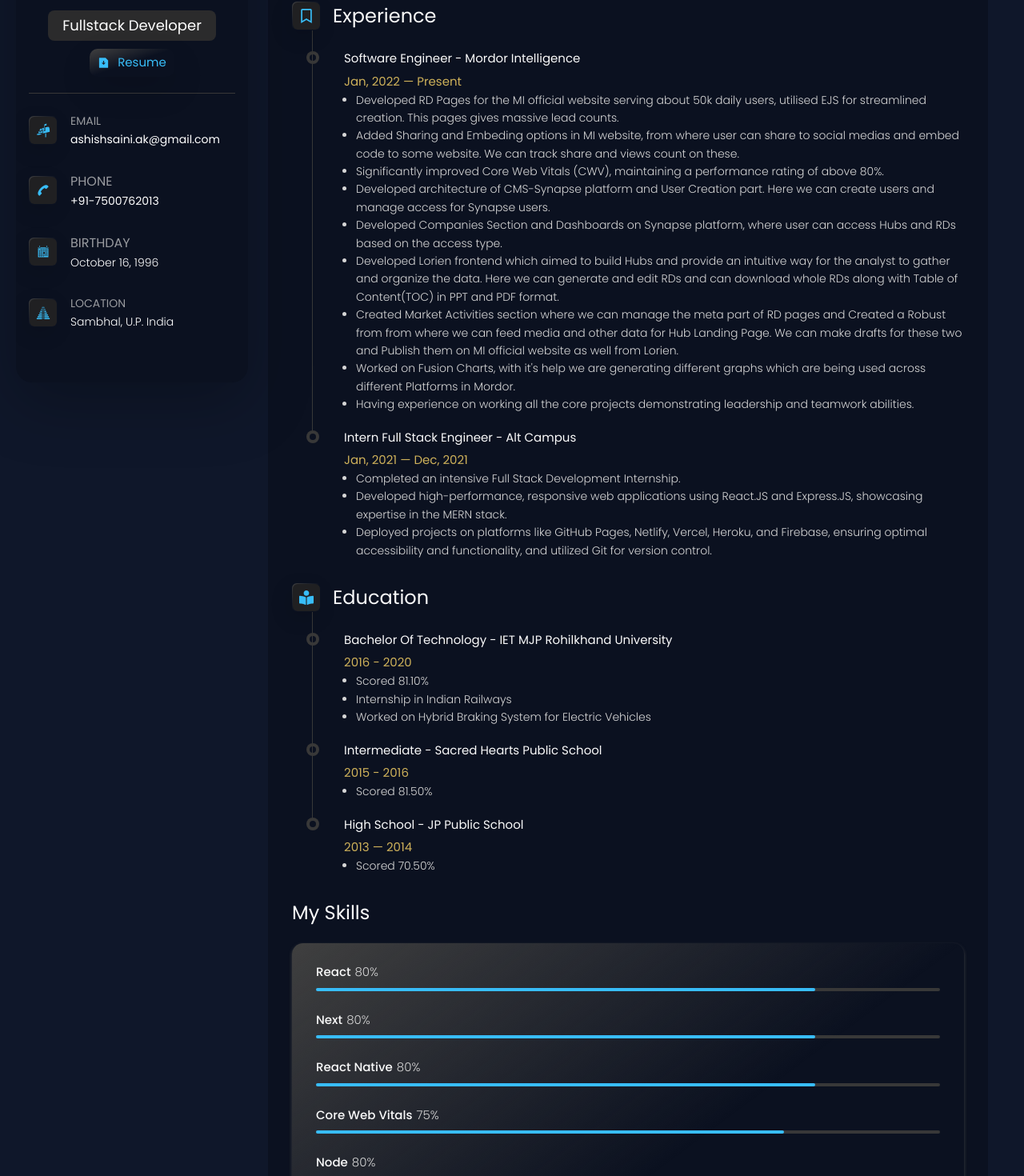
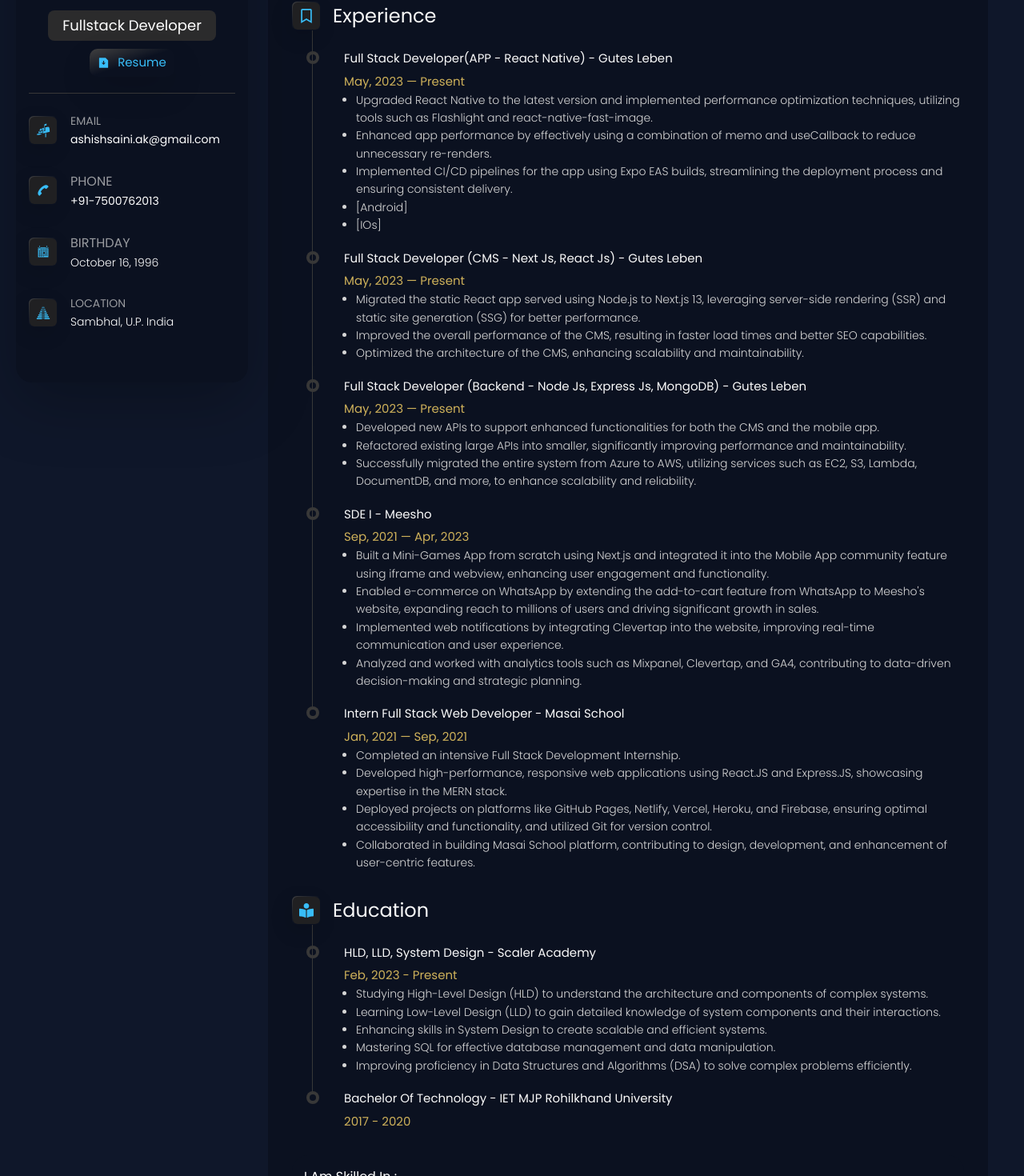
Before and after one commit to ashish8796/personal-website, a React (Vite) app: page /resume in a window 1280 px wide. Shown: the part 186-1656 px from the top of the page at 80% size. Built offline with nearby package versions, Linux system fonts and the light colour scheme; what remarkable would draw is missing.

Commit message:
Changed the experience in the portfolio and added skills in the resume

```diff
--- a/src/pages/Resume/Resume.jsx
+++ b/src/pages/Resume/Resume.jsx
@@ -1,60 +1,101 @@
-import React,{useState, useEffect} from 'react';
+import React, { useState, useEffect } from "react";
 import { FaBookReader, FaRegBookmark } from "react-icons/fa";
-import TimelineItem from './TimelineItem';
-import SkillItem from './SkillItem';
+import TimelineItem from "./TimelineItem";
+import Skills from "../../components/Skills";
 
 const experience = [
   {
-    title: "Software Engineer - Mordor Intelligence",
-    date:"Jan, 2022 — Present",
+    title: "Full Stack Developer(APP - React Native) - Gutes Leben",
+    date: "May, 2023 — Present",
     description: [
-                  "Developed RD Pages for the MI official website serving about 50k daily users, utilised EJS for streamlined creation. This pages gives massive lead counts.",
-                  "Added Sharing and Embeding options in MI website, from where user can share to social medias and embed code to some website. We can track share and views count on these.",
-                  "Significantly improved Core Web Vitals (CWV), maintaining a performance rating of above 80%.",
-                  "Developed architecture of CMS-Synapse platform and User Creation part. Here we can create users and manage access for Synapse users.",
-                  "Developed Companies Section and Dashboards on Synapse platform, where user can access Hubs and RDs based on the access type.",
-                  "Developed Lorien frontend which aimed to build Hubs and provide an intuitive way for the analyst to gather and organize the data. Here we can generate and edit RDs and can download whole RDs along with Table of Content(TOC) in PPT and PDF format.",
-                  "Created Market Activities section where we can manage the meta part of RD pages and Created a Robust from from where we can feed media and other data for Hub Landing Page. We can make drafts for these two and Publish them on MI official website as well from Lorien.",
-                  "Worked on Fusion Charts, with it's help we are generating different graphs which are being used across different Platforms in Mordor.",
-                  "Having experience on working all the core projects demonstrating leadership and teamwork abilities."
-                ]
+      "Upgraded React Native to the latest version and implemented performance optimization techniques, utilizing tools such as Flashlight and react-native-fast-image.",
+      "Enhanced app performance by effectively using a combination of memo and useCallback to reduce unnecessary re-renders.",
+      "Implemented CI/CD pipelines for the app using Expo EAS builds, streamlining the deployment process and ensuring consistent delivery.",
+    ],
+    links: [
+      {
+        title: "Android",
+        link: "https://play.google.com/store/apps/details?id=com.gutesleben",
       },
       {
-     title:"Intern Full Stack Engineer - Alt Campus",
-     date:"Jan, 2021 — Dec, 2021",
+        title: "IOs",
+        link: "https://apps.apple.com/in/app/gutes-leben/id1541165124",
+      },
+    ],
+  },
+  {
+    title: "Full Stack Developer (CMS - Next Js, React Js) - Gutes Leben",
+    date: "May, 2023 — Present",
+    description: [
+      "Migrated the static React app served using Node.js to Next.js 13, leveraging server-side rendering (SSR) and static site generation (SSG) for better performance.",
+      "Improved the overall performance of the CMS, resulting in faster load times and better SEO capabilities.",
+      "Optimized the architecture of the CMS, enhancing scalability and maintainability.",
+    ],
+    links: [],
+  },
+  {
+    title:
+      "Full Stack Developer (Backend - Node Js, Express Js, MongoDB) - Gutes Leben",
+    date: "May, 2023 — Present",
+    description: [
+      "Developed new APIs to support enhanced functionalities for both the CMS and the mobile app.",
+      "Refactored existing large APIs into smaller, significantly improving performance and maintainability.",
+      "Successfully migrated the entire system from Azure to AWS, utilizing services such as EC2, S3, Lambda, DocumentDB, and more, to enhance scalability and reliability.",
+    ],
+    links: [],
+  },
+  {
+    title: "SDE I - Meesho",
+    date: "Sep, 2021 — Apr, 2023",
+    description: [
+      "Built a Mini-Games App from scratch using Next.js and integrated it into the Mobile App community feature using iframe and webview, enhancing user engagement and functionality.",
+      "Enabled e-commerce on WhatsApp by extending the add-to-cart feature from WhatsApp to Meesho's website, expanding reach to millions of users and driving significant growth in sales.",
+      "Implemented web notifications by integrating Clevertap into the website, improving real-time communication and user experience.",
+      "Analyzed and worked with analytics tools such as Mixpanel, Clevertap, and GA4, contributing to data-driven decision-making and strategic planning.",
+    ],
+    links: [],
+  },
+  {
+    title: "Intern Full Stack Web Developer - Masai School",
+    date: "Jan, 2021 — Sep, 2021",
     description: [
       "Completed an intensive Full Stack Development Internship.",
       "Developed high-performance, responsive web applications using React.JS and Express.JS, showcasing expertise in the MERN stack.",
-                   "Deployed projects on platforms like GitHub Pages, Netlify, Vercel, Heroku, and Firebase, ensuring optimal accessibility and functionality, and utilized Git for version control."
-                  ]
-  }
+      "Deployed projects on platforms like GitHub Pages, Netlify, Vercel, Heroku, and Firebase, ensuring optimal accessibility and functionality, and utilized Git for version control.",
+      "Collaborated in building Masai School platform, contributing to design, development, and enhancement of user-centric features.",
+    ],
+    links: [],
+  },
 ];
 
 const education = [
   {
-    title:"Bachelor Of Technology - IET MJP Rohilkhand University",
-    date:"2016 - 2020",
-    description:["Scored 81.10%", "Internship in Indian Railways", "Worked on Hybrid Braking System for Electric Vehicles"]
+    title: "HLD, LLD, System Design - Scaler Academy",
+    date: "Feb, 2023 - Present",
+    description: [
+      "Studying High-Level Design (HLD) to understand the architecture and components of complex systems.",
+      "Learning Low-Level Design (LLD) to gain detailed knowledge of system components and their interactions.",
+      "Enhancing skills in System Design to create scalable and efficient systems.",
+      "Mastering SQL for effective database management and data manipulation.",
+      "Improving proficiency in Data Structures and Algorithms (DSA) to solve complex problems efficiently.",
+    ],
   },
   {
-    title:"Intermediate - Sacred Hearts Public School",
-    date:"2015 - 2016",
-    description: ["Scored 81.50%"]
+    title: "Bachelor Of Technology - IET MJP Rohilkhand University",
+    date: "2017 - 2020",
+    description: [],
   },
-  {
-    title:"High School - JP Public School",
-    date:"2013 — 2014",
-    description: ["Scored 70.50%"]
-  }
 ];
 
 const Resume = () => {
   const [skills, setSkills] = useState(null);
-    useEffect(()=> {
-      fetch('data/skills.json').then(res => res.json()).then(data => {
-        setSkills(data)
+  useEffect(() => {
+    fetch("data/skills.json")
+      .then((res) => res.json())
+      .then((data) => {
+        setSkills(data);
       });
-    }, [])
+  }, []);
 
   return (
     <section>
@@ -69,15 +110,17 @@ const Resume = () => {
           <h3 className="h3">Experience</h3>
         </div>
         <ol className="timeline-list">
-          {
-            experience?.map((item)=>{
-              return <TimelineItem
+          {experience?.map((item) => {
+            return (
+              <TimelineItem
                 key={item.title}
                 title={item.title}
                 date={item.date}
-                       description={item.description}/>
-            })
-          }
+                description={item.description}
+                links={item.links}
+              />
+            );
+          })}
         </ol>
       </div>
 
@@ -90,30 +133,21 @@ const Resume = () => {
           <h3 className="h3">Education</h3>
         </div>
         <ol className="timeline-list">
-          {
-            education?.map((item)=>{
-              return <TimelineItem
+          {education?.map((item) => {
+            return (
+              <TimelineItem
                 key={item.title}
                 title={item.title}
                 date={item.date}
-                        description={item.description}/>
-            })
-          }
+                description={item.description}
+              />
+            );
+          })}
         </ol>
-
       </div>
 
-
-
       <div className="skill">
-        <h3 className="h3 skills-title">My skills</h3>
-        <ul className="skills-list content-card">
-          {
-            skills?.map((skill)=>{
-              return <SkillItem key={skill.title} title={skill.title} value={skill.value} />
-            })
-          }
-        </ul>
+        <Skills />
       </div>
     </section>
   );
--- a/src/pages/Resume/TimelineItem.jsx
+++ b/src/pages/Resume/TimelineItem.jsx
@@ -1,25 +1,38 @@
-const TimelineItem = ({ title, date, description }) => {
+const TimelineItem = ({ title, date, description, links }) => {
   return (
     <li className="timeline-item">
       <h4 className="h4 timeline-item-title">{title}</h4>
       <span>{date}</span>
-     { typeof(description) === 'string' ?
-      <p className="timeline-text">{description}</p>
 
-    : <ol>
-      {
-        description.map((item)=>{
-          return     <li key={item} className="timeline-bullet">
-                {item}
-          </li>
+      {typeof description === "string" ? (
+        <p className="timeline-text">{description}</p>
+      ) : (
+        <ol>
+          {description.map((item) => {
+            return (
+              <>
+                <li key={item} className="timeline-bullet">
+                  {item}
+                </li>
+              </>
+            );
+          })}
+        </ol>
+      )}
 
-        })
-      }
-
+      <ol>
+        {links?.map((linkData) => {
+          return (
+            <li key={linkData.title} className="timeline-bullet">
+              <a href={linkData.link} target="_blank" className="w-max">
+                [{linkData.title}]
+              </a>
+            </li>
+          );
+        })}
       </ol>
-     }
     </li>
   );
-}
+};
 
 export default TimelineItem;
```
Lines whose indentation alone changed are shown as unchanged.
